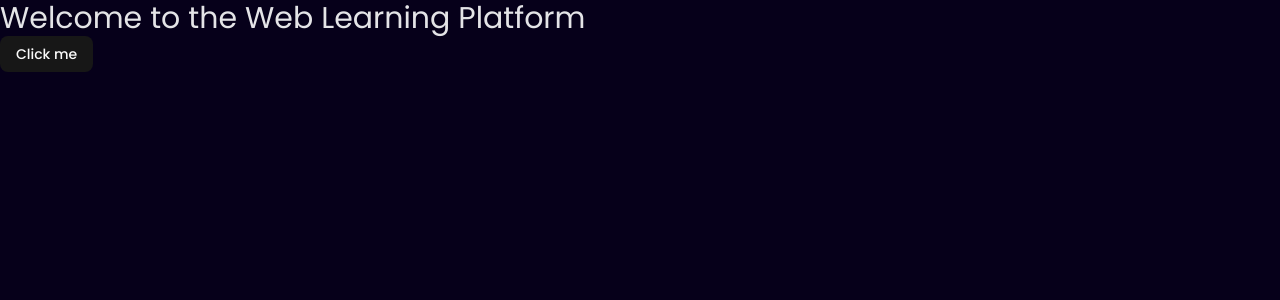
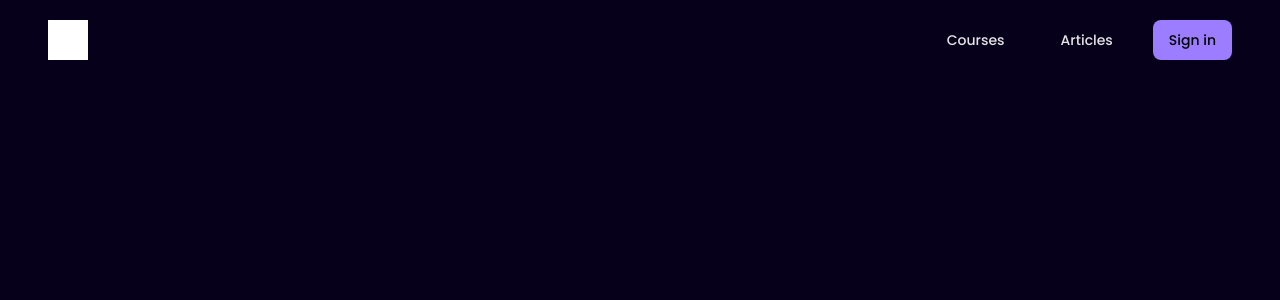
Before and after one commit to vosob/Web-learning-platform, a React (Vite) app in the folder frontend/: page / in a window 1280 px wide. Shown: the top 300 px of the page. Built offline with nearby package versions, Linux system fonts and the light colour scheme.

Commit message:
add base header

```diff
--- a/frontend/src/App.tsx
+++ b/frontend/src/App.tsx
@@ -1,13 +1,9 @@
-import { Button } from "./components/ui/button";
+import { Header } from "./components/Header";
 
 export const App = () => {
   return (
     <div>
-      <h1 className="text-3xl font-normal ">
-        <span className="text-gradient-text-green">Welcome</span> to the Web
-        Learning Platform
-      </h1>
-      <Button variant={"default"}>Click me</Button>
+      <Header />
     </div>
   );
 };
--- /dev/null
+++ b/frontend/src/components/Header.tsx
@@ -0,0 +1,19 @@
+import { Button } from "./ui/button";
+
+export const Header = () => {
+  return (
+    <div className="container mx-auto pt-5">
+      <div className="flex">
+        <div className="h-10 w-10 bg-white"></div>
+
+        <div className="ml-auto flex gap-6">
+          <Button variant={"ghost"}>Courses</Button>
+
+          <Button variant={"ghost"}>Articles</Button>
+
+          <Button variant={"green"}>Sign in</Button>
+        </div>
+      </div>
+    </div>
+  );
+};
--- a/frontend/src/components/ui/button.tsx
+++ b/frontend/src/components/ui/button.tsx
@@ -17,16 +17,21 @@ const buttonVariants = cva(
         secondary:
           "bg-secondary text-secondary-foreground hover:bg-secondary/80",
         ghost:
-          "hover:bg-accent hover:text-accent-foreground dark:hover:bg-accent/50",
+          "hover:bg-accent hover:text-accent-foreground dark:hover:bg-accent/50 transition-colors duration-300 ease-in-out",
+
         link: "text-primary underline-offset-4 hover:underline",
+        green:
+          "bg-green-accent text-black hover:bg-green-accent/90 box-shadow-md",
       },
       size: {
-        default: "h-9 px-4 py-2 has-[>svg]:px-3",
-        sm: "h-8 rounded-md gap-1.5 px-3 has-[>svg]:px-2.5",
-        lg: "h-10 rounded-md px-6 has-[>svg]:px-4",
-        icon: "size-9",
-        "icon-sm": "size-8",
-        "icon-lg": "size-10",
+        // default: "h-9 px-4 py-2 has-[>svg]:px-3",
+        // sm: "h-8 rounded-md gap-1.5 px-3 has-[>svg]:px-2.5",
+        // lg: "h-10 rounded-md px-6 has-[>svg]:px-4",
+        // icon: "size-9",
+        // "icon-sm": "size-8",
+        // "icon-lg": "size-10",
+        default: "px-4 py-2",
+        xl: "px-8 py-4",
       },
     },
     defaultVariants: {
--- a/frontend/src/index.css
+++ b/frontend/src/index.css
@@ -42,9 +42,10 @@
   --color-sidebar-ring: var(--sidebar-ring);
   --font-sans: "Poppins", sans-serif;
   --color-bg: hsl(253, 100%, 5%);
-  --text-color: #e4e4e7;
-  --gradient-text-green: linear-gradient(#00ff84 0 59%, #00ff84 51%, #0aab5d);
-  --light-blue-bg-color: #8a8da7;
+
+  --color-light-blue-bg: var(--light-blue-bg-color);
+  --color-light-green-bg: var(--gradient-text-green-color);
+  --color-green-accent: var(--green-accent);
 }
 
 :root {
@@ -80,6 +81,10 @@
   --sidebar-accent-foreground: oklch(0.205 0 0);
   --sidebar-border: oklch(0.922 0 0);
   --sidebar-ring: oklch(0.708 0 0);
+
+  --text-color: #e4e4e7;
+  --light-blue-bg-color: #8a8da7;
+  --green-accent: #9d7dff;
 }
 
 .dark {
@@ -114,6 +119,9 @@
   --sidebar-accent-foreground: oklch(0.985 0 0);
   --sidebar-border: oklch(1 0 0 / 10%);
   --sidebar-ring: oklch(0.556 0 0);
+
+  --color-dark-blue-bg: var(--light-blue-bg-color);
+  --color-green-accent: var(--green-accent);
 }
 
 @layer base {
@@ -127,3 +135,10 @@
     color: var(--text-color);
   }
 }
+
+@utility container {
+  margin: 0 auto;
+  max-width: 1280px;
+  padding-left: 48px;
+  padding-right: 48px;
+}
--- a/frontend/tailwind.config.js
+++ b/frontend/tailwind.config.js
@@ -1,9 +1,13 @@
 export default {
-  content: ["./src/**/*.{js,ts,jsx,tsx,html}"],
+  content: [
+    "./app/**/*.{js,ts,jsx,tsx}",
+    "./pages/**/*.{js,ts,jsx,tsx}",
+    "./components/**/*.{js,ts,jsx,tsx}",
+  ],
   theme: {
     extend: {
-      backgroundImage: {
-        "lavender-gradient": "linear-gradient(90deg, #C7A0E8 0%, #8B5CF6 100%)",
+      colors: {
+        accent: "#121063",
       },
       fontFamily: {
         sans: ["Poppins", "sans-serif"],
```
Also changed, not shown: frontend/public/logo.svg (added), frontend/src/icon/logo.svg (deleted).
